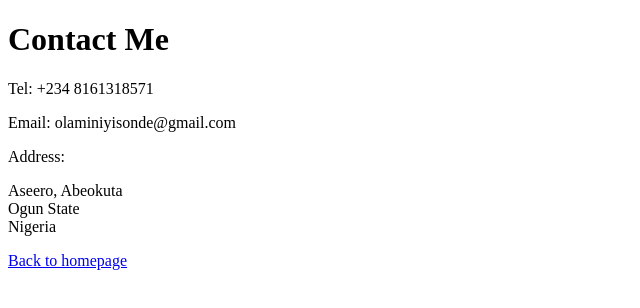
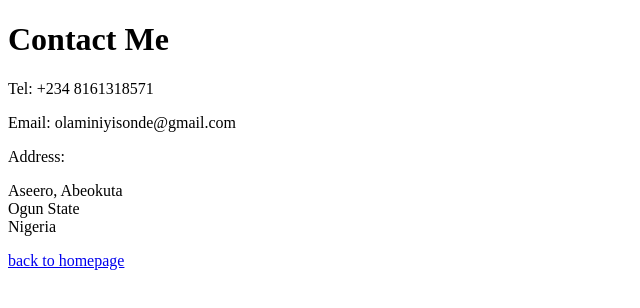
Before and after one commit to SondeOlaniyi/My-resume, a plain HTML site: page contact.html in a window 1280 px wide. Shown: the full height of the page, 0-640 px from the left. Drawn offline with Linux system fonts and the light colour scheme.

Commit message:
Add files via upload

```diff
--- a/contact.html
+++ b/contact.html
@@ -15,6 +15,6 @@
   Ogun State<br />
   Nigeria <br />
 </p>
-<a href="../capstone project/index.html">Back to homepage</a>
+<a href="./index.html">back to homepage </a>
 </body>
 </html>
```
